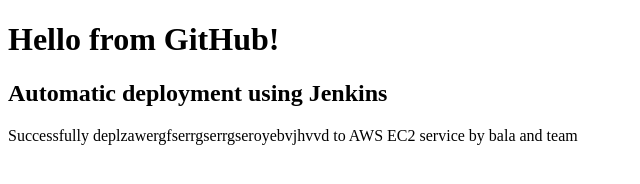
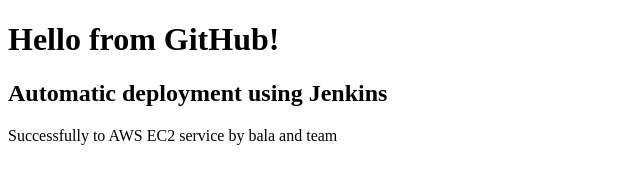
Before and after one commit to Balajackz16/jenkins-auto-deploy, a plain HTML site: page index.html in a window 1280 px wide. Shown: the whole page, without its empty margins (0-640 px from the left). Drawn offline with Linux system fonts and the light colour scheme.

Commit message:
Update index.html

```diff
--- a/index.html
+++ b/index.html
@@ -6,6 +6,6 @@
 <body>
     <h1>Hello from GitHub!</h1>
     <h2>Automatic deployment using Jenkins</h2>
-    <p>Successfully deplzawergfserrgserrgseroyebvjhvvd to AWS EC2 service by bala and team</p>
+    <p>Successfully  to AWS EC2 service by bala and team</p>
 </body>
 </html>
```
